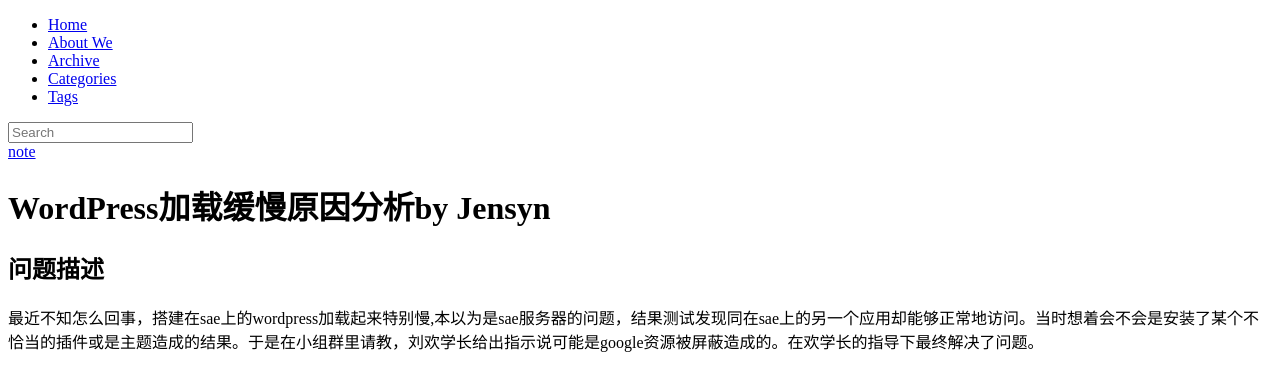
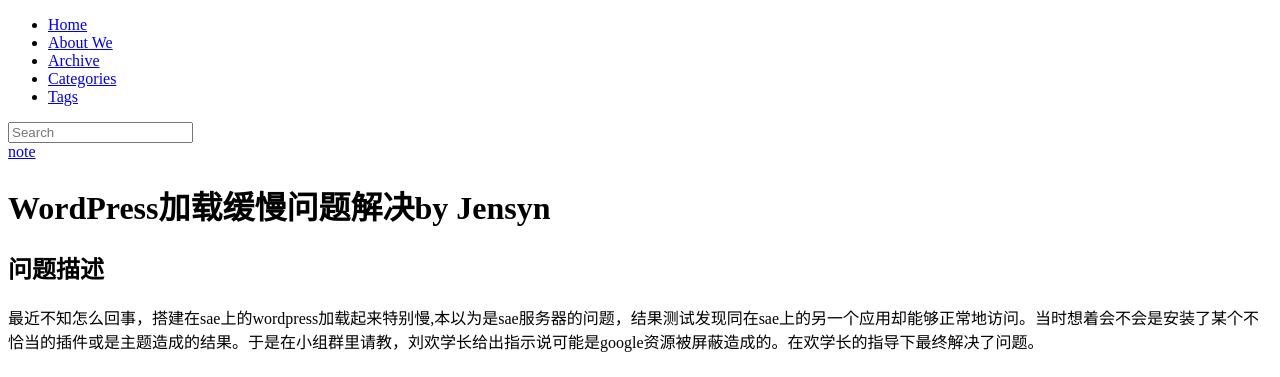
Before and after one commit to hurley25/FAQ, a Jekyll site: the page built from _posts/2014-06-07-why-wp-load-slowly.md, in a window 1280 px wide and 900 px high. Shown: the top 377 px of the window. Built offline with Jekyll 4.4.1, drawn with Linux system fonts in a browser that asks for light colours; nearby versions of some CDN libraries; library files that are not in the unit come from our copies; comment, search, counter and statistics services are not loaded.

Commit message:
Update 2014-06-07-why-wp-load-slowly.md

```diff
--- a/_posts/2014-06-07-why-wp-load-slowly.md
+++ b/_posts/2014-06-07-why-wp-load-slowly.md
@@ -1,7 +1,7 @@
 ---
 layout: post
 category: note
-title: WordPress加载缓慢原因分析
+title: WordPress加载缓慢问题解决
 tagline: by Jensyn
 tags: [web, googleapis]
 ---
```
